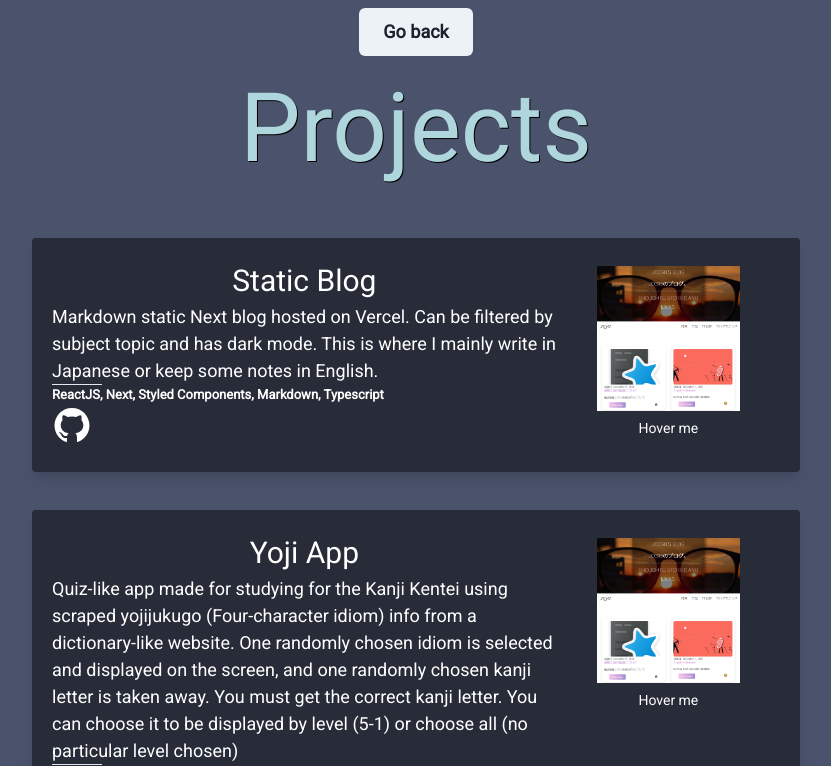
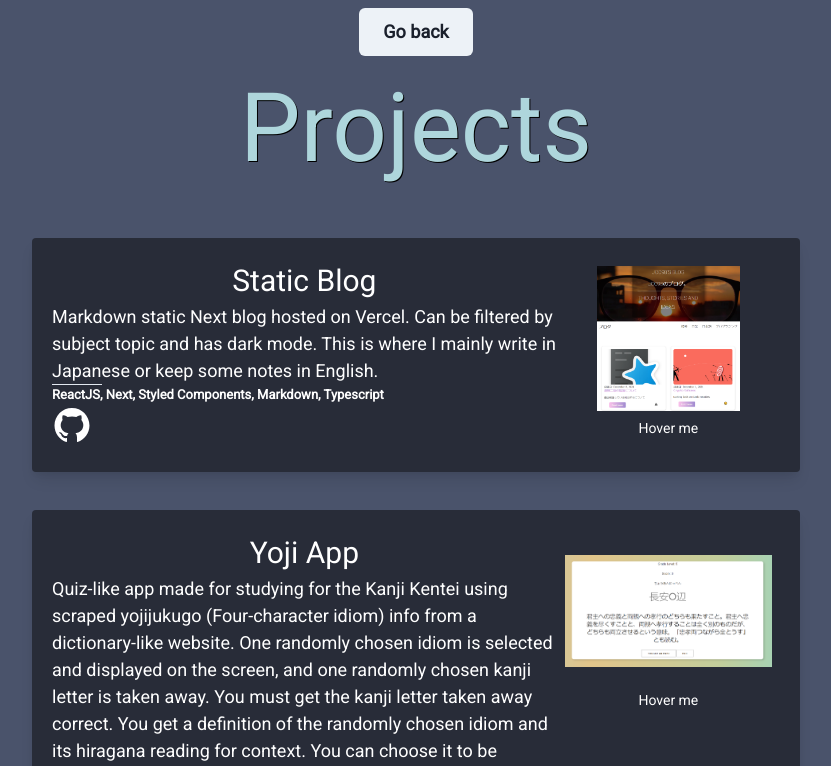
Before and after one commit to jcc98/portfolio, a Next.js app: page /projects in a window 1280 px wide. Shown: the top 766 px of the page, without its empty margins (224-1055 px from the left). Built offline with nearby package versions, Linux system fonts and the light colour scheme.

Commit message:
proj data updated

```diff
--- a/src/ProjectData.js
+++ b/src/ProjectData.js
@@ -10,9 +10,9 @@ export const projectData = [
   },
   {
     name: "Yoji App",
-    description: "Quiz-like app made for studying for the Kanji Kentei using scraped yojijukugo (Four-character idiom) info from a dictionary-like website. One randomly chosen idiom is selected and displayed on the screen, and one randomly chosen kanji letter is taken away. You must get the correct kanji letter. You can choose it to be displayed by level (5-1) or choose all (no particular level chosen)",
-    techUsed: "ReactJS (Local JSON Fetch), vanilla CSS",
-    image: "/images/blog.png",
+    description: "Quiz-like app made for studying for the Kanji Kentei using scraped yojijukugo (Four-character idiom) info from a dictionary-like website. One randomly chosen idiom is selected and displayed on the screen, and one randomly chosen kanji letter is taken away. You must get the kanji letter taken away correct. You get a definition of the randomly chosen idiom and its hiragana reading for context. You can choose it to be displayed by level (5-1) or choose all (no particular level chosen)",
+    techUsed: "ReactJS (Local JSON Fetch), vanilla CSS, data scraped with Javascript",
+    image: "/images/yoji.png",
     github: "https://github.com/jcc98/yoji-app",
     website: "https://yoji-app.vercel.app/"
   },
```
Also changed, not shown: public/images/yoji.png (added).
